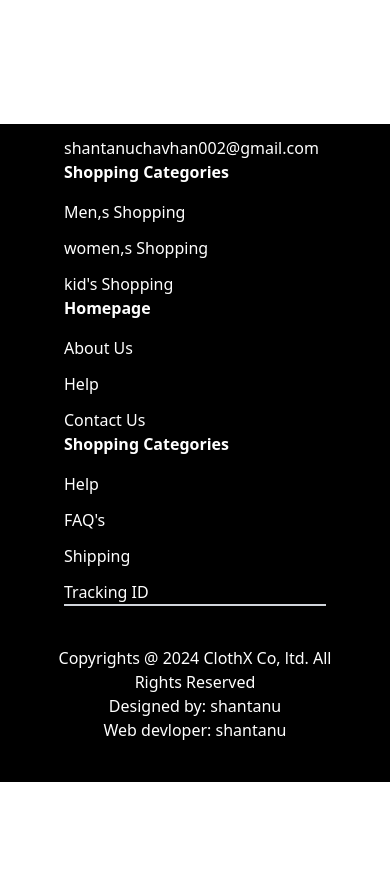
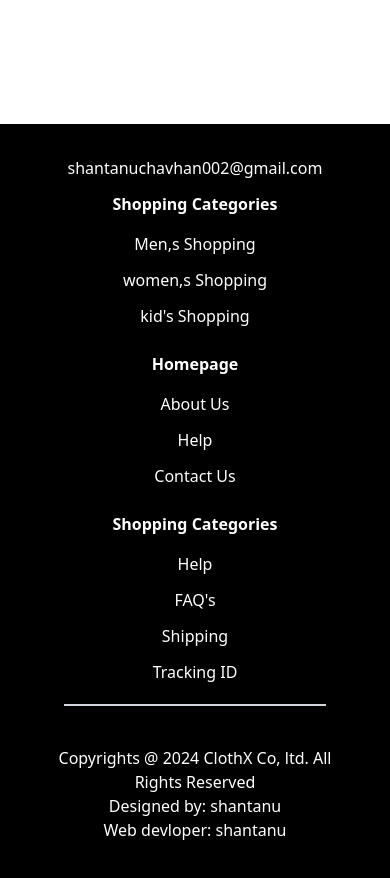
Before and after one commit to shantanuchavhan/ecommerce-react, a React (Create React App) app: page / in a window 390 px wide. Shown: the part 4220-5098 px from the top of the page. Before the commit the page ends 5002 px from the top, so only its background shows below. Built offline with nearby package versions, Linux system fonts and the light colour scheme; no server answers.

Commit message:
Merge changes from remote

```diff
--- a/src/componets/Footer.jsx
+++ b/src/componets/Footer.jsx
@@ -4,8 +4,8 @@ const Footer = () => {
   return (
     <div className="bg-black text-white">
       <div className="flex  px-16 w-full ">
-        <div className="md:flex gap-10 py:6 md:py-8 lg:py-10 border-b-2 border-gray-300 sm:py-10 sm:text-center  w-full">
-          <div className="pt-3">shantanuchavhan002@gmail.com</div>
+        <div className="md:flex gap-10 py:6 md:py-8 lg:py-10 border-b-2 border-gray-300 py-5 md:py-0 text-center md:text-start  w-full">
+          <div className="py-3 md:py-3">shantanuchavhan002@gmail.com</div>
           <div className="flex flex-col gap-3 sm:py-4">
             <h1 className="pb-1 font-bold">Shopping Categories</h1>
             <h1>Men,s Shopping </h1>
@@ -13,7 +13,7 @@ const Footer = () => {
             <h1>kid's Shopping</h1>
           </div>
 
-          <div className="flex flex-col gap-3 sm:py-4 ">
+          <div className="flex flex-col gap-3 py-6 md:py-0 ">
             <h1 className="pb-1 font-bold">Homepage</h1>
             <h1>About Us </h1>
             <h1>Help</h1>
```
